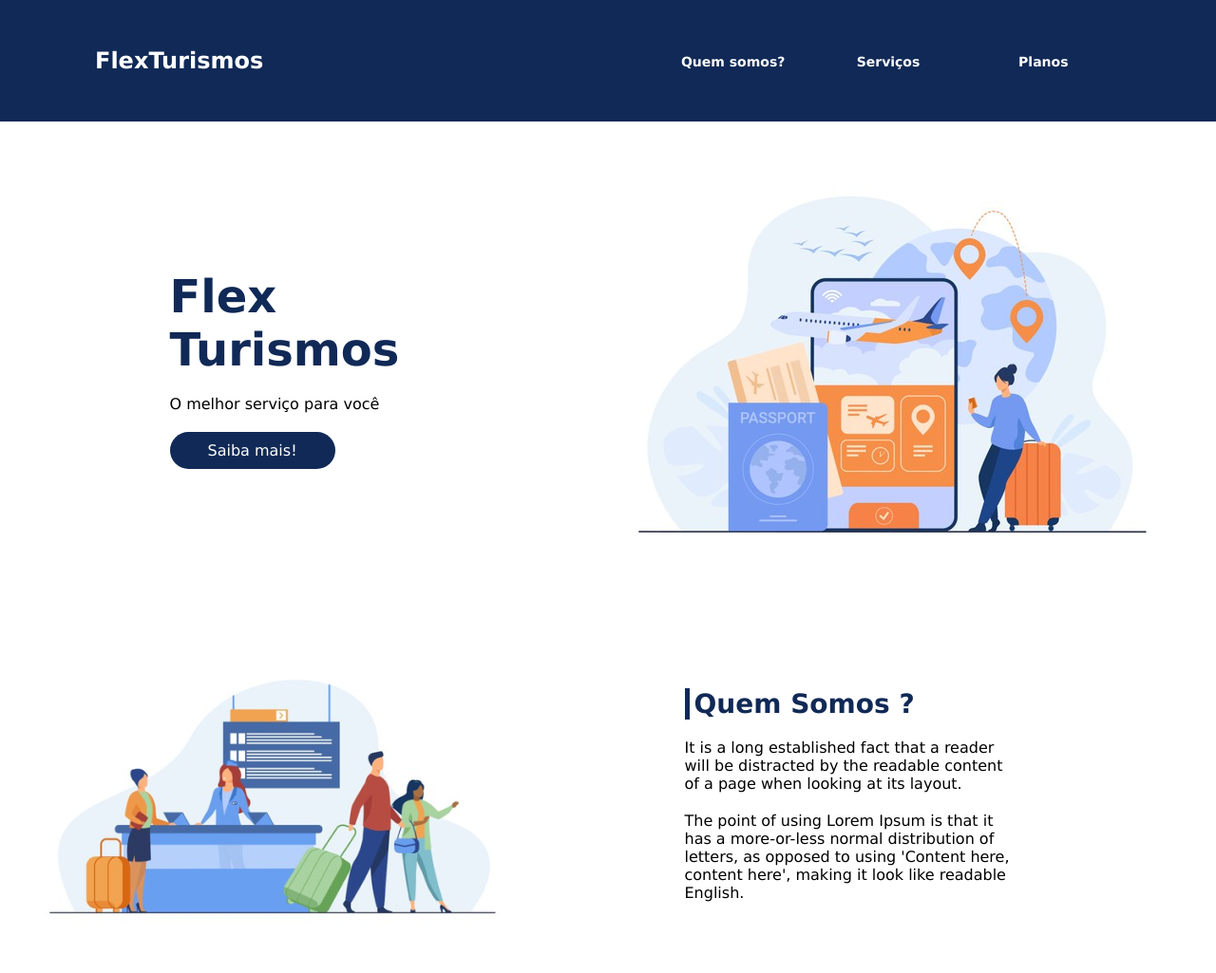
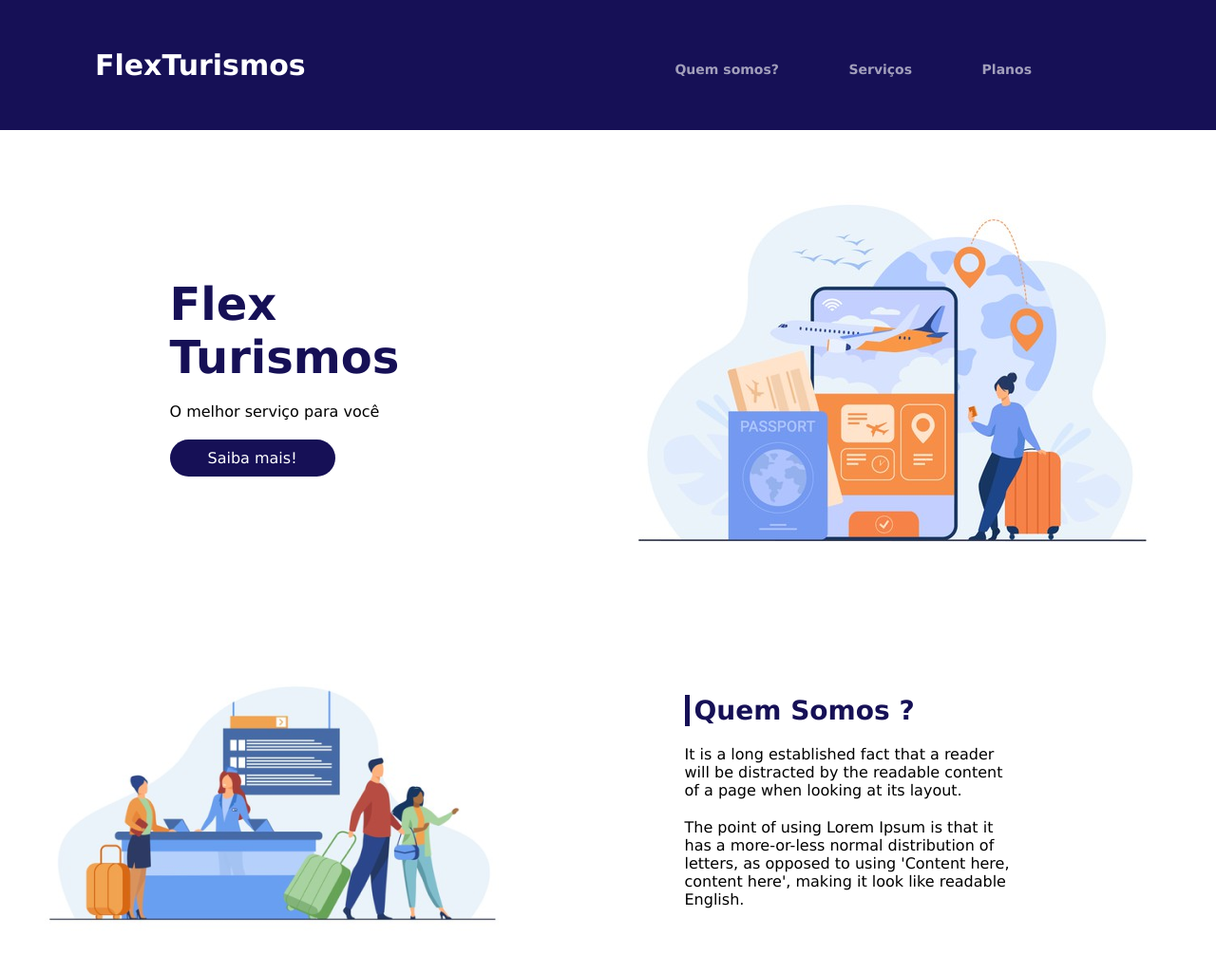
Before and after one commit to GuilhermePereiraGuimaraes/projetos-dio, a plain HTML site: page Modulo III - Flexbox/flex projeto/index.html in a window 1280 px wide. Shown: the top 1025 px of the page at 95% size. Drawn offline with Linux system fonts and the light colour scheme.

Commit message:
finalização da MINHA versão do projeto

```diff
--- a/Modulo III - Flexbox/flex projeto/index.html
+++ b/Modulo III - Flexbox/flex projeto/index.html
@@ -12,7 +12,7 @@
         <header id="header-main">
             <h2>FlexTurismos</h1>
 
-            <ul>
+            <ul class="menu">
                 <li>
                     <a href="#about">Quem somos?</a>
                 </li>
--- a/Modulo III - Flexbox/flex projeto/style.css
+++ b/Modulo III - Flexbox/flex projeto/style.css
@@ -1,7 +1,13 @@
 @charset "UTF-8";
 
 :root{
-
+    /* hue:219; */
+    --hue: 245;
+    --primary-color: hsl(var(--hue), 69%, 20%);
+    font-size: 62.5%;
+}
+html{
+    scroll-behavior: smooth;
 }
 *{
     padding: 0;
@@ -14,39 +20,69 @@ ul{
 a{
     text-decoration: none;
 }
+ul,p{
+    font-size: 1.6rem;
+}
 #header-main{
-    background-color: #102956;
-    padding: 50px;
+    background-color: var(--primary-color);
+    padding: 5rem;
     color: white;
     display: flex;
     flex-direction: row;
     align-items: center;
-    margin-bottom: 20px;
+    margin-bottom: 2rem;
 }
-#header-main ul,
+#header-main .menu,
 #header-main h2{
     flex: 1;
-    margin-inline: 50px;
+    margin-inline: 5rem;
+    font-size: 3rem;
 }
-#header-main ul{
+#header-main .menu{
     display: flex;
     flex-direction: row;
     text-align: center;
     justify-content: center;
 }
-#header-main ul li{
-    flex: 1;
+#header-main .menu li{
+    transition: 300ms;
+    margin-right: 15%;
 }
-#header-main ul a{
+#header-main .menu li:hover{
+    opacity: 1;
+}
+#header-main .menu li,
+#header-main .menu li:active{
+    opacity: 0.6;
+}
+#header-main .menu a{
     color: white;
     font-weight: bold;
-    font-size: 14px;
+    font-size: 1.4rem;
+}
+.menu li a::after{
+    content: '';
+    width: 0%;
+    height: .2rem;
+    background-color: white;
+
+    position: relative;
+    bottom: -1.8rem;
+    left: -1rem;
+
+    display: block;
+    transition: width 300ms;
+}
+.menu li a:hover::after{
+    width: 100%;
+    padding-inline: 1rem;
+    text-align: center;
 }
 
 section#about,
 section#title{
     display: flex;
-    padding: 30px;
+    padding: 3rem;
     align-items: center;
     justify-content: center;
 }
@@ -65,46 +101,54 @@ section#title > div{
     flex-direction: column;
     justify-content: center;
     align-items: flex-start;
-    gap: 20px;
+    gap: 2rem;
 }
 .div-text > div h1{
-    font-size: 48px;
-    color: #102956;
+    font-size: 4.8rem;
+    color: var(--primary-color);
 }
 .div-text > div h2{
-    color: #102956;
-    border-left: 5px solid #102956;
-    padding-left: 5px;
-    font-size: 28px;
+    color: var(--primary-color);
+    border-left: 5px solid var(--primary-color);
+    padding-left: .5rem;
+    font-size: 2.8rem;
 }
 
 .button{
-    background-color: #102956;
+    background-color: var(--primary-color);
     color: white;
-    padding: 10px 40px;
-    border-radius: 20px;
+    padding: 1rem 4rem;
+    border-radius: 2rem;
+    transition: 300ms;
+    font-size: 1.6rem;
+}
+.button:hover{
+    opacity: 0.7;
+}
+.button:active{
+    opacity: 1;
 }
 
 .div-text-2{
-    padding: 60px;
+    padding: 6rem;
     display: flex;
     flex-direction: column;
-    gap: 50px;
+    gap: 5rem;
 }
 .div-text-2 h2{
-    font-size: 35px;
+    font-size: 3.5rem;
     margin-left: 5%;
 }
 
 section#services{
-    background-color: #102956;
+    background-color: var(--primary-color);
     color: white;
 }
 
 .div-flex{
     margin-left: 5%;
     display: flex;
-    padding: 20px;
+    padding: 2rem;
     text-align: center;
     align-self: center;
     justify-content: center;
@@ -120,15 +164,15 @@ section#services{
     flex: 1;
     display: flex;
     flex-direction: column;
-    gap: 30px;
+    gap: 3rem;
 }
 #products li>p{
     font-weight: bold;
-    font-size: 16px;
+    font-size: 1.6rem;
 }
 #products a.bt-service{
     background-color: white;
-    color: #102956;
+    color: var(--primary-color);
 }
 
 
@@ -139,24 +183,24 @@ section#services{
 .plan{
     display: flex;
     flex-direction: column;
-    padding: 20px;
-    border: 5px solid #102956;
+    padding: 2rem;
+    border: 5px solid var(--primary-color);
     align-items: center;
     margin-right: 5%;
 }
 .plan :not(a){
     flex: 1;
-    padding: 10px;
+    padding: 1rem;
 }
 .plan h3{
     width: 70%;
-    font-size: 26px;
-    color: #102956;
-    border-bottom: 3px solid #102956;
-    margin-bottom: 20px;
+    font-size: 2.6rem;
+    color: var(--primary-color);
+    border-bottom: 3px solid var(--primary-color);
+    margin-bottom: 2rem;
 }
 .plan a{
-    margin-block: 20px;
+    margin-block: 2rem;
 }
 .plan ul{
     list-style-type: disc;
@@ -166,14 +210,14 @@ section#services{
 }
 
 footer{
-    padding: 30px;
-    background-color: #102956;
+    padding: 3rem;
+    background-color: var(--primary-color);
     color: white;
     display: flex;
     justify-content: center;
     align-items: flex-end;
     gap: 50%;
-    height: 30px;
+    height: 3rem;
 }
 footer p{
     flex: 1;
```
